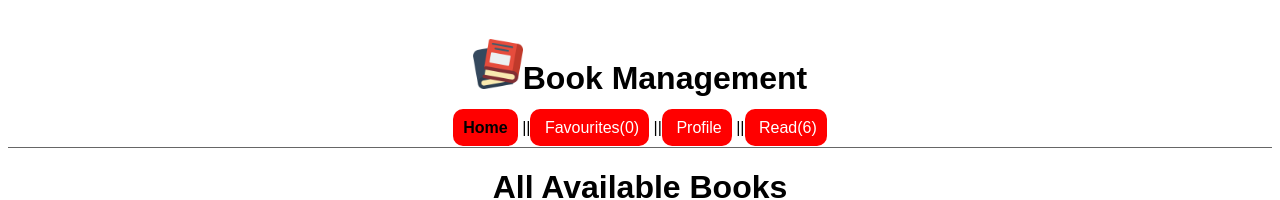
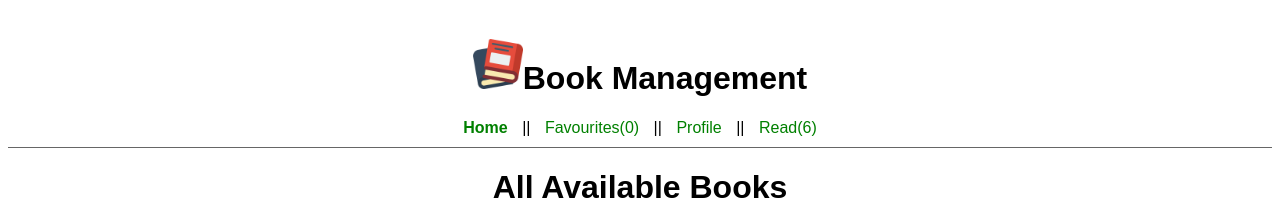
Before and after one commit to tehkum/Book-Management-Webapp, a React (Create React App) app: page / in a window 1280 px wide. Shown: the top 200 px of the page. Built offline with nearby package versions, Linux system fonts and the light colour scheme.

Commit message:
style fix

```diff
--- a/src/components/Header.css
+++ b/src/components/Header.css
@@ -7,13 +7,8 @@
 .Navlink {
   border: 1px solid black;
   padding: 10px;
-  background-color: red;
   text-decoration: none;
   border: none;
-  color: white;
+  color: green;
   border-radius: 10px;
 }
-.Navlink:hover {
-  background-color: rgb(199, 5, 5);
-  color: black;
-}
--- a/src/components/Header.jsx
+++ b/src/components/Header.jsx
@@ -28,7 +28,7 @@ export default function Header() {
       </h1>
       <NavLink
         style={({ isActive }) =>
-          isActive ? { fontWeight: "bolder", color: "black" } : {}
+          isActive ? { fontWeight: "bolder" } : {}
         }
         className="Navlink"
         to="/"
@@ -38,7 +38,7 @@ export default function Header() {
       ||
       <NavLink
         style={({ isActive }) =>
-          isActive ? { fontWeight: "bolder", color: "black" } : {}
+          isActive ? { fontWeight: "bolder" } : {}
         }
         className="Navlink"
         to="/Favourites"
@@ -49,7 +49,7 @@ export default function Header() {
       ||
       <NavLink
         style={({ isActive }) =>
-          isActive ? { fontWeight: "bolder", color: "black" } : {}
+          isActive ? { fontWeight: "bolder"} : {}
         }
         className="Navlink"
         to="/Profile"
@@ -60,7 +60,7 @@ export default function Header() {
       ||
       <NavLink
         style={({ isActive }) =>
-          isActive ? { fontWeight: "bolder", color: "black" } : {}
+          isActive ? { fontWeight: "bolder"} : {}
         }
         className="Navlink"
         to="/Read-book"
```
